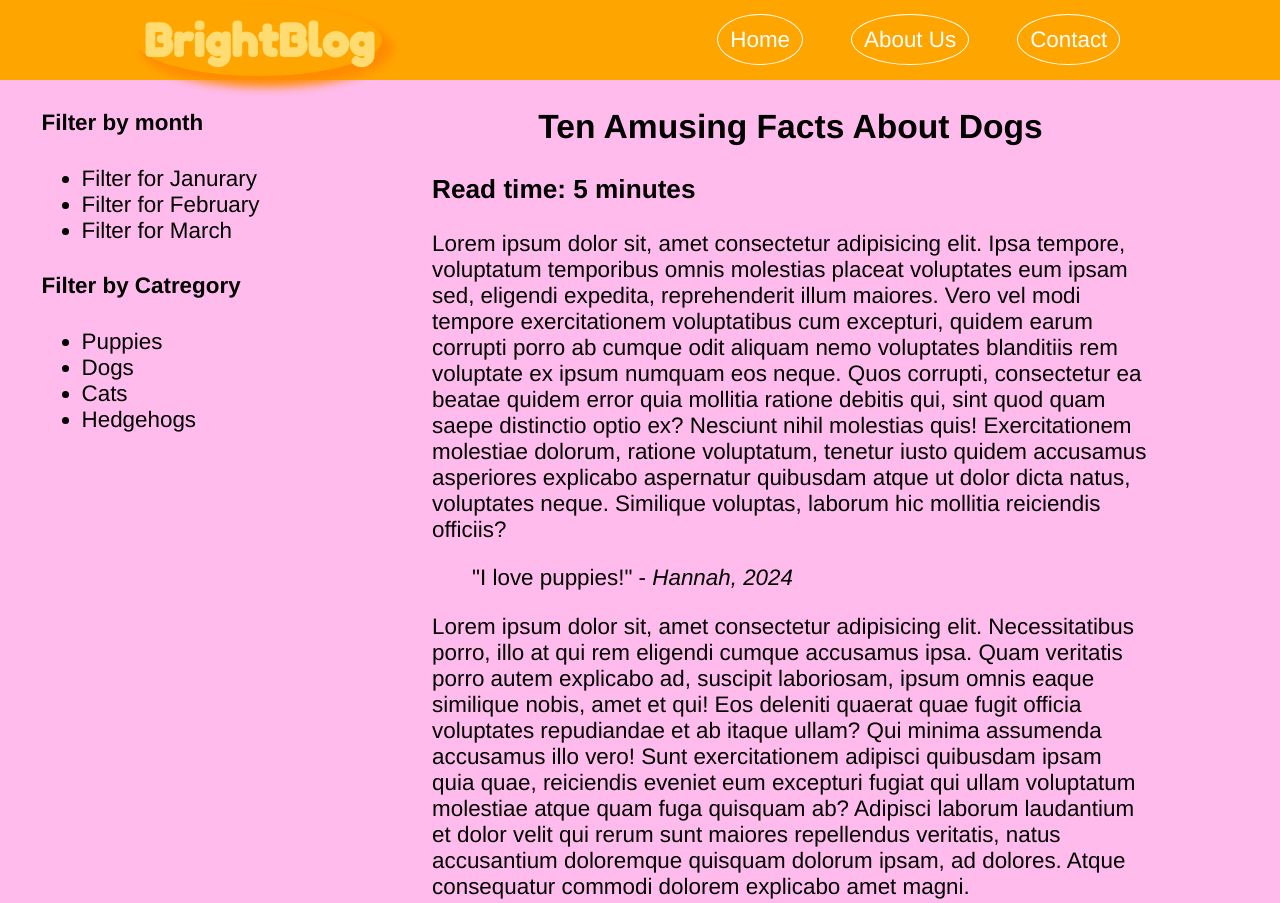
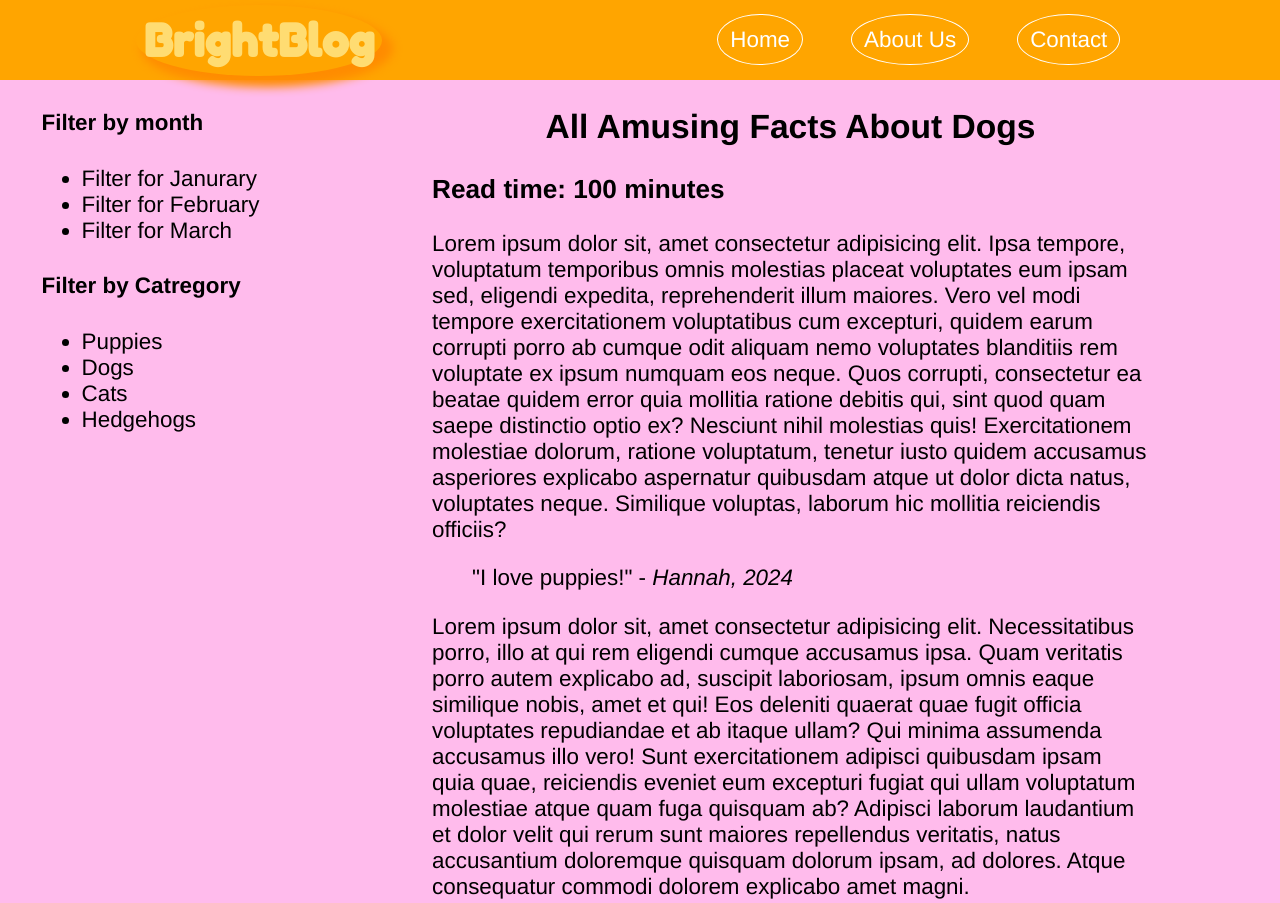
Before and after one commit to hannaheddicott/hannaheddicott.github.io, a plain HTML site: page index.html in a window 1280 px wide. Shown: the top 903 px of the page. Drawn offline with Linux system fonts and the light colour scheme; no server answers.

Commit message:
Update index.html

```diff
--- a/index.html
+++ b/index.html
@@ -50,8 +50,8 @@
                 <article>
                     <header>
                         <!-- Article's header goes here-->
-                        <h2>Ten Amusing Facts About Dogs</h2>
-                        <h3>Read time: 5 minutes</h3>
+                        <h2>All Amusing Facts About Dogs</h2>
+                        <h3>Read time: 100 minutes</h3>
                     </header>
                     <main>
                         <p>Lorem ipsum dolor sit, amet consectetur adipisicing elit. Ipsa tempore, voluptatum temporibus omnis molestias placeat voluptates eum ipsam sed, eligendi expedita, reprehenderit illum maiores. Vero vel modi tempore exercitationem voluptatibus cum excepturi, quidem earum corrupti porro ab cumque odit aliquam nemo voluptates blanditiis rem voluptate ex ipsum numquam eos neque. Quos corrupti, consectetur ea beatae quidem error quia mollitia ratione debitis qui, sint quod quam saepe distinctio optio ex? Nesciunt nihil molestias quis! Exercitationem molestiae dolorum, ratione voluptatum, tenetur iusto quidem accusamus asperiores explicabo aspernatur quibusdam atque ut dolor dicta natus, voluptates neque. Similique voluptas, laborum hic mollitia reiciendis officiis?</p>
```
